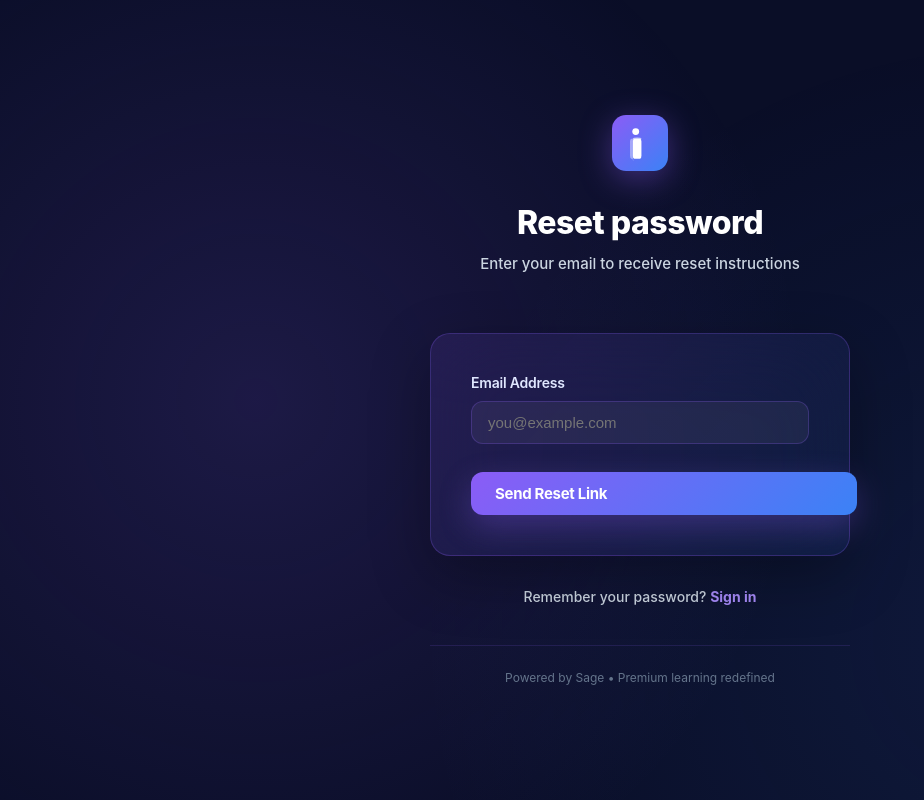
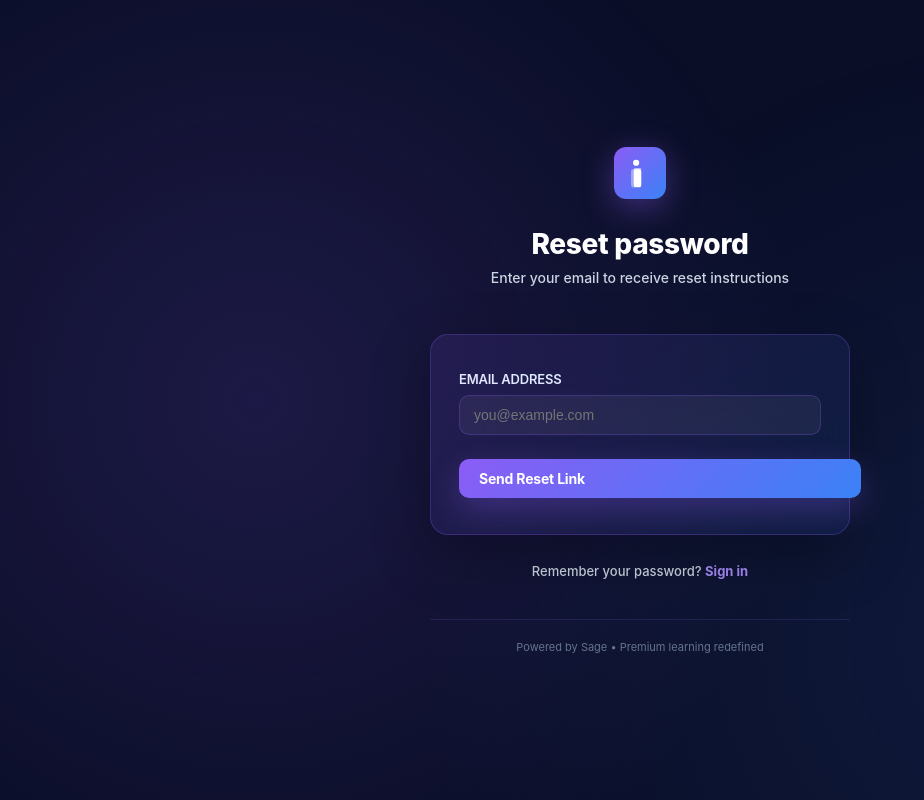
Before and after one commit to emmagreat49-glitch/ilearn-nextjs, a Next.js app: page /forgot-password in a window 1280 px wide. Shown: the whole page, without its empty margins (0-924 px from the left). Built offline with nearby package versions, Linux system fonts and the light colour scheme.

Commit message:
fix: password reset with token-based flow

```diff
--- a/app/forgot-password/page.tsx
+++ b/app/forgot-password/page.tsx
@@ -1,13 +1,24 @@
 'use client'
-import { useState } from 'react'
-import { useRouter } from 'next/navigation'
+import { useState, useEffect } from 'react'
+import { useRouter, useSearchParams } from 'next/navigation'
 
 export default function ForgotPasswordPage() {
   const [email, setEmail] = useState('')
+  const [password, setPassword] = useState('')
+  const [confirmPassword, setConfirmPassword] = useState('')
   const [submitted, setSubmitted] = useState(false)
+  const [resetting, setResetting] = useState(false)
   const [error, setError] = useState('')
   const [loading, setLoading] = useState(false)
   const router = useRouter()
+  const searchParams = useSearchParams()
+  const resetToken = searchParams.get('token')
+
+  useEffect(() => {
+    if (resetToken) {
+      setResetting(true)
+    }
+  }, [resetToken])
 
   const handleSubmit = async (e: React.FormEvent) => {
     e.preventDefault()
@@ -19,15 +30,97 @@ export default function ForgotPasswordPage() {
     }
 
     setLoading(true)
+
+    try {
+      // Check if user exists
+      const usersData = localStorage.getItem('ilearn_users')
+      const users = usersData ? JSON.parse(usersData) : []
+      const user = users.find((u: any) => u.email === email)
+
+      if (!user) {
+        // Don't reveal if email exists for security
+        setSubmitted(true)
+        setLoading(false)
+        return
+      }
+
+      // Generate reset token
+      const token = Math.random().toString(36).substring(7) + Date.now().toString(36)
+      const resetTokens = JSON.parse(localStorage.getItem('ilearn_reset_tokens') || '{}')
+      resetTokens[token] = { email, expiresAt: Date.now() + 3600000 } // 1 hour expiry
+      localStorage.setItem('ilearn_reset_tokens', JSON.stringify(resetTokens))
+
+      // In production, send email with reset link
+      // For now, show reset link locally
+      const resetLink = `${window.location.origin}/forgot-password?token=${token}`
+      console.log('Password reset link (in production, this would be emailed):', resetLink)
+
       setTimeout(() => {
         setSubmitted(true)
         setLoading(false)
       }, 800)
+    } catch (err) {
+      setError('An error occurred. Please try again.')
+      setLoading(false)
+    }
   }
 
-  if (submitted) {
+  const handleResetPassword = async (e: React.FormEvent) => {
+    e.preventDefault()
+    setError('')
+
+    if (!password || !confirmPassword) {
+      setError('Please fill in all fields')
+      return
+    }
+
+    if (password !== confirmPassword) {
+      setError('Passwords do not match')
+      return
+    }
+
+    if (password.length < 8) {
+      setError('Password must be at least 8 characters')
+      return
+    }
+
+    setLoading(true)
+
+    try {
+      const resetTokens = JSON.parse(localStorage.getItem('ilearn_reset_tokens') || '{}')
+      const tokenData = resetTokens[resetToken]
+
+      if (!tokenData || tokenData.expiresAt < Date.now()) {
+        setError('Reset link has expired. Please request a new one.')
+        setLoading(false)
+        return
+      }
+
+      // Update user password
+      const usersData = localStorage.getItem('ilearn_users')
+      const users = usersData ? JSON.parse(usersData) : []
+      const userIndex = users.findIndex((u: any) => u.email === tokenData.email)
+
+      if (userIndex !== -1) {
+        users[userIndex].password = password
+        localStorage.setItem('ilearn_users', JSON.stringify(users))
+        delete resetTokens[resetToken]
+        localStorage.setItem('ilearn_reset_tokens', JSON.stringify(resetTokens))
+
+        setTimeout(() => {
+          router.push('/login?reset=success')
+        }, 800)
+      }
+    } catch (err) {
+      setError('An error occurred. Please try again.')
+      setLoading(false)
+    }
+  }
+
+  // Reset Password Form
+  if (resetting) {
     return (
-      <div style={{ background: '#0a0e27', color: '#fff', minHeight: '100vh', fontFamily: 'Inter, sans-serif', display: 'flex', alignItems: 'center', justifyContent: 'center', padding: '20px' }}>
+      <div style={{ background: '#0a0e27', color: '#fff', minHeight: '100vh', fontFamily: 'Inter, sans-serif', display: 'flex', alignItems: 'center', justifyContent: 'center', padding: '24px 20px' }}>
         <div style={{
           position: 'fixed', top: 0, left: 0, width: '100%', height: '100%',
           background: 'radial-gradient(circle at 20% 50%, rgba(139, 92, 246, 0.15) 0%, transparent 50%), radial-gradient(circle at 80% 80%, rgba(59, 130, 246, 0.1) 0%, transparent 50%)',
@@ -35,104 +128,80 @@ export default function ForgotPasswordPage() {
         }} />
 
         <div style={{ position: 'relative', zIndex: 2, width: '100%', maxWidth: '420px' }}>
-          <div style={{ textAlign: 'center' }}>
-            <div style={{ width: '64px', height: '64px', background: 'linear-gradient(135deg, rgba(139, 92, 246, 0.2) 0%, rgba(59, 130, 246, 0.15) 100%)', border: '2px solid rgba(139, 92, 246, 0.4)', borderRadius: '50%', display: 'flex', alignItems: 'center', justifyContent: 'center', margin: '0 auto 32px', fontSize: '32px' }}>
-              ✓
-            </div>
-
-            <h1 style={{ fontSize: '32px', fontWeight: '800', marginBottom: '16px', letterSpacing: '-0.5px' }}>Check your email</h1>
-            <p style={{ fontSize: '15px', color: '#cbd5e1', fontWeight: '500', marginBottom: '32px', lineHeight: '1.6' }}>
-              We've sent password reset instructions to <strong style={{ color: '#e0e7ff' }}>{email}</strong>
-            </p>
-
-            <p style={{ fontSize: '14px', color: '#94a3b8', marginBottom: '40px' }}>
-              Didn't receive it? Check your spam folder or try signing in if you remember your password.
-            </p>
-
-            <button
-              onClick={() => router.push('/login')}
-              style={{
-                padding: '12px 32px',
-                background: 'linear-gradient(135deg, #8b5cf6 0%, #3b82f6 100%)',
-                border: 'none',
-                borderRadius: '12px',
-                color: '#fff',
-                fontWeight: '700',
-                fontSize: '15px',
-                cursor: 'pointer',
-                transition: 'all 0.3s ease',
-                boxShadow: '0 12px 32px rgba(139, 92, 246, 0.3)',
-                letterSpacing: '-0.3px',
-              }}
-              onMouseEnter={(e) => {
-                e.currentTarget.style.transform = 'translateY(-2px)'
-                e.currentTarget.style.boxShadow = '0 16px 48px rgba(139, 92, 246, 0.4)'
-              }}
-              onMouseLeave={(e) => {
-                e.currentTarget.style.transform = 'translateY(0)'
-                e.currentTarget.style.boxShadow = '0 12px 32px rgba(139, 92, 246, 0.3)'
-              }}
-            >
-              Back to Sign In
-            </button>
-          </div>
-        </div>
-      </div>
-    )
-  }
-
-  return (
-    <div style={{ background: '#0a0e27', color: '#fff', minHeight: '100vh', fontFamily: 'Inter, sans-serif', display: 'flex', alignItems: 'center', justifyContent: 'center', padding: '20px' }}>
-      <div style={{
-        position: 'fixed', top: 0, left: 0, width: '100%', height: '100%',
-        background: 'radial-gradient(circle at 20% 50%, rgba(139, 92, 246, 0.15) 0%, transparent 50%), radial-gradient(circle at 80% 80%, rgba(59, 130, 246, 0.1) 0%, transparent 50%)',
-        zIndex: 0, pointerEvents: 'none',
-      }} />
-
-      <div style={{ position: 'relative', zIndex: 2, width: '100%', maxWidth: '420px' }}>
-        <div style={{ textAlign: 'center', marginBottom: '60px' }}>
-          <div style={{ marginBottom: '32px', display: 'flex', justifyContent: 'center' }}>
-            <svg width="56" height="56" viewBox="0 0 100 140" xmlns="http://www.w3.org/2000/svg" style={{ borderRadius: '14px', padding: '8px', background: 'linear-gradient(135deg, #8b5cf6 0%, #3b82f6 100%)', boxShadow: '0 8px 32px rgba(139, 92, 246, 0.4)' }}>
+          <div style={{ textAlign: 'center', marginBottom: '48px' }}>
+            <div style={{ marginBottom: '28px', display: 'flex', justifyContent: 'center' }}>
+              <svg width="52" height="52" viewBox="0 0 100 140" xmlns="http://www.w3.org/2000/svg" style={{ borderRadius: '12px', padding: '8px', background: 'linear-gradient(135deg, #8b5cf6 0%, #3b82f6 100%)', boxShadow: '0 8px 32px rgba(139, 92, 246, 0.4)' }}>
                 <defs>
-                <linearGradient id="fpLogo" x1="0%" y1="0%" x2="100%" y2="100%">
+                  <linearGradient id="resetLogo" x1="0%" y1="0%" x2="100%" y2="100%">
                     <stop offset="0%" style={{ stopColor: '#ffffff', stopOpacity: 1 }} />
                     <stop offset="100%" style={{ stopColor: '#ffffff', stopOpacity: 1 }} />
                   </linearGradient>
                 </defs>
-              <circle cx="35" cy="30" r="12" fill="url(#fpLogo)" />
-              <path d="M 20 55 Q 15 55 15 65 L 15 115 Q 15 125 20 125 L 30 130 Q 28 130 25 130 L 25 65 Q 25 55 30 55 Z" fill="url(#fpLogo)" opacity="0.4"/>
-              <path d="M 30 55 Q 25 55 25 65 L 25 115 Q 25 125 30 125 L 50 125 Q 55 125 55 115 L 55 65 Q 55 55 50 55 Z" fill="url(#fpLogo)"/>
-              <ellipse cx="40" cy="55" rx="15" ry="4" fill="url(#fpLogo)" opacity="0.6"/>
+                <circle cx="35" cy="30" r="12" fill="url(#resetLogo)" />
+                <path d="M 20 55 Q 15 55 15 65 L 15 115 Q 15 125 20 125 L 30 130 Q 28 130 25 130 L 25 65 Q 25 55 30 55 Z" fill="url(#resetLogo)" opacity="0.4"/>
+                <path d="M 30 55 Q 25 55 25 65 L 25 115 Q 25 125 30 125 L 50 125 Q 55 125 55 115 L 55 65 Q 55 55 50 55 Z" fill="url(#resetLogo)"/>
+                <ellipse cx="40" cy="55" rx="15" ry="4" fill="url(#resetLogo)" opacity="0.6"/>
               </svg>
             </div>
 
-          <h1 style={{ fontSize: '32px', fontWeight: '800', marginBottom: '12px', letterSpacing: '-0.5px' }}>Reset password</h1>
-          <p style={{ fontSize: '15px', color: '#cbd5e1', fontWeight: '500' }}>Enter your email to receive reset instructions</p>
+            <h1 style={{ fontSize: '28px', fontWeight: '800', marginBottom: '8px', letterSpacing: '-0.3px' }}>Set new password</h1>
+            <p style={{ fontSize: '14px', color: '#cbd5e1', fontWeight: '500', margin: 0 }}>Create a new password for your account</p>
           </div>
 
-        <form onSubmit={handleSubmit} style={{
+          <form onSubmit={handleResetPassword} style={{
             background: 'linear-gradient(135deg, rgba(139, 92, 246, 0.12) 0%, rgba(59, 130, 246, 0.08) 100%)',
             border: '1.5px solid rgba(139, 92, 246, 0.25)',
-          borderRadius: '20px',
-          padding: '40px',
+            borderRadius: '18px',
+            padding: '36px 28px',
             backdropFilter: 'blur(40px)',
             boxShadow: '0 20px 60px rgba(0, 0, 0, 0.3)',
           }}>
-          <div style={{ marginBottom: '28px' }}>
-            <label style={{ display: 'block', fontSize: '14px', fontWeight: '600', marginBottom: '10px', color: '#e0e7ff', letterSpacing: '-0.2px' }}>Email Address</label>
+            <div style={{ marginBottom: '20px' }}>
+              <label style={{ display: 'block', fontSize: '13px', fontWeight: '600', marginBottom: '8px', color: '#e0e7ff', letterSpacing: '-0.2px', textTransform: 'uppercase' }}>New Password</label>
               <input
-              type="email"
-              value={email}
-              onChange={(e) => setEmail(e.target.value)}
-              placeholder="you@example.com"
+                type="password"
+                value={password}
+                onChange={(e) => setPassword(e.target.value)}
+                placeholder="••••••••"
                 style={{
                   width: '100%',
-                padding: '12px 16px',
+                  padding: '11px 14px',
                   background: 'rgba(255, 255, 255, 0.05)',
                   border: '1.5px solid rgba(139, 92, 246, 0.25)',
-                borderRadius: '12px',
+                  borderRadius: '10px',
                   color: '#fff',
-                fontSize: '15px',
+                  fontSize: '14px',
+                  fontWeight: '500',
+                  outline: 'none',
+                  transition: 'all 0.3s ease',
+                  boxSizing: 'border-box',
+                }}
+                onFocus={(e) => {
+                  e.currentTarget.style.borderColor = 'rgba(139, 92, 246, 0.6)'
+                  e.currentTarget.style.background = 'rgba(255, 255, 255, 0.08)'
+                }}
+                onBlur={(e) => {
+                  e.currentTarget.style.borderColor = 'rgba(139, 92, 246, 0.25)'
+                  e.currentTarget.style.background = 'rgba(255, 255, 255, 0.05)'
+                }}
+              />
+            </div>
+
+            <div style={{ marginBottom: '24px' }}>
+              <label style={{ display: 'block', fontSize: '13px', fontWeight: '600', marginBottom: '8px', color: '#e0e7ff', letterSpacing: '-0.2px', textTransform: 'uppercase' }}>Confirm Password</label>
+              <input
+                type="password"
+                value={confirmPassword}
+                onChange={(e) => setConfirmPassword(e.target.value)}
+                placeholder="••••••••"
+                style={{
+                  width: '100%',
+                  padding: '11px 14px',
+                  background: 'rgba(255, 255, 255, 0.05)',
+                  border: '1.5px solid rgba(139, 92, 246, 0.25)',
+                  borderRadius: '10px',
+                  color: '#fff',
+                  fontSize: '14px',
                   fontWeight: '500',
                   outline: 'none',
                   transition: 'all 0.3s ease',
@@ -150,7 +219,7 @@ export default function ForgotPasswordPage() {
             </div>
 
             {error && (
-            <div style={{ background: 'rgba(239, 68, 68, 0.1)', border: '1px solid rgba(239, 68, 68, 0.3)', borderRadius: '10px', padding: '12px 14px', marginBottom: '20px', fontSize: '14px', color: '#fca5a5', fontWeight: '500' }}>
+              <div style={{ background: 'rgba(239, 68, 68, 0.1)', border: '1px solid rgba(239, 68, 68, 0.3)', borderRadius: '10px', padding: '12px 14px', marginBottom: '20px', fontSize: '13px', color: '#fca5a5', fontWeight: '500' }}>
                 {error}
               </div>
             )}
@@ -160,37 +229,162 @@ export default function ForgotPasswordPage() {
               disabled={loading}
               style={{
                 width: '100%',
-              padding: '12px 24px',
+                padding: '11px 20px',
                 background: loading ? 'rgba(139, 92, 246, 0.5)' : 'linear-gradient(135deg, #8b5cf6 0%, #3b82f6 100%)',
                 border: 'none',
-              borderRadius: '12px',
+                borderRadius: '10px',
                 color: '#fff',
                 fontWeight: '700',
-              fontSize: '15px',
+                fontSize: '14px',
                 cursor: loading ? 'default' : 'pointer',
                 transition: 'all 0.3s ease',
                 boxShadow: loading ? 'none' : '0 12px 32px rgba(139, 92, 246, 0.3)',
-              letterSpacing: '-0.3px',
+                letterSpacing: '-0.2px',
               }}
-            onMouseEnter={(e) => {
-              if (!loading) {
-                e.currentTarget.style.transform = 'translateY(-2px)'
-                e.currentTarget.style.boxShadow = '0 16px 48px rgba(139, 92, 246, 0.4)'
+            >
+              {loading ? 'Resetting...' : 'Reset Password'}
+            </button>
+          </form>
+
+          <div style={{ marginTop: '40px', paddingTop: '20px', borderTop: '1px solid rgba(139, 92, 246, 0.15)', textAlign: 'center', fontSize: '11px', color: '#64748b' }}>
+            Powered by Sage • Premium learning redefined
+          </div>
+        </div>
+      </div>
+    )
   }
+
+  // Request Password Reset Form
+  return (
+    <div style={{ background: '#0a0e27', color: '#fff', minHeight: '100vh', fontFamily: 'Inter, sans-serif', display: 'flex', alignItems: 'center', justifyContent: 'center', padding: '24px 20px' }}>
+      <div style={{
+        position: 'fixed', top: 0, left: 0, width: '100%', height: '100%',
+        background: 'radial-gradient(circle at 20% 50%, rgba(139, 92, 246, 0.15) 0%, transparent 50%), radial-gradient(circle at 80% 80%, rgba(59, 130, 246, 0.1) 0%, transparent 50%)',
+        zIndex: 0, pointerEvents: 'none',
+      }} />
+
+      <div style={{ position: 'relative', zIndex: 2, width: '100%', maxWidth: '420px' }}>
+        {submitted ? (
+          <div style={{ textAlign: 'center' }}>
+            <div style={{ width: '64px', height: '64px', background: 'linear-gradient(135deg, rgba(139, 92, 246, 0.2) 0%, rgba(59, 130, 246, 0.15) 100%)', border: '2px solid rgba(139, 92, 246, 0.4)', borderRadius: '50%', display: 'flex', alignItems: 'center', justifyContent: 'center', margin: '0 auto 28px', fontSize: '32px' }}>
+              ✓
+            </div>
+
+            <h1 style={{ fontSize: '28px', fontWeight: '800', marginBottom: '12px', letterSpacing: '-0.3px' }}>Check your email</h1>
+            <p style={{ fontSize: '14px', color: '#cbd5e1', fontWeight: '500', marginBottom: '28px', lineHeight: '1.6' }}>
+              Password reset instructions have been sent to <strong style={{ color: '#e0e7ff' }}>{email}</strong>
+            </p>
+
+            <button
+              onClick={() => router.push('/login')}
+              style={{
+                padding: '11px 28px',
+                background: 'linear-gradient(135deg, #8b5cf6 0%, #3b82f6 100%)',
+                border: 'none',
+                borderRadius: '10px',
+                color: '#fff',
+                fontWeight: '700',
+                fontSize: '14px',
+                cursor: 'pointer',
+                transition: 'all 0.3s ease',
+                boxShadow: '0 12px 32px rgba(139, 92, 246, 0.3)',
+                letterSpacing: '-0.2px',
               }}
-            onMouseLeave={(e) => {
-              if (!loading) {
-                e.currentTarget.style.transform = 'translateY(0)'
-                e.currentTarget.style.boxShadow = '0 12px 32px rgba(139, 92, 246, 0.3)'
-              }
+            >
+              Back to Sign In
+            </button>
+          </div>
+        ) : (
+          <>
+            <div style={{ textAlign: 'center', marginBottom: '48px' }}>
+              <div style={{ marginBottom: '28px', display: 'flex', justifyContent: 'center' }}>
+                <svg width="52" height="52" viewBox="0 0 100 140" xmlns="http://www.w3.org/2000/svg" style={{ borderRadius: '12px', padding: '8px', background: 'linear-gradient(135deg, #8b5cf6 0%, #3b82f6 100%)', boxShadow: '0 8px 32px rgba(139, 92, 246, 0.4)' }}>
+                  <defs>
+                    <linearGradient id="fpLogo" x1="0%" y1="0%" x2="100%" y2="100%">
+                      <stop offset="0%" style={{ stopColor: '#ffffff', stopOpacity: 1 }} />
+                      <stop offset="100%" style={{ stopColor: '#ffffff', stopOpacity: 1 }} />
+                    </linearGradient>
+                  </defs>
+                  <circle cx="35" cy="30" r="12" fill="url(#fpLogo)" />
+                  <path d="M 20 55 Q 15 55 15 65 L 15 115 Q 15 125 20 125 L 30 130 Q 28 130 25 130 L 25 65 Q 25 55 30 55 Z" fill="url(#fpLogo)" opacity="0.4"/>
+                  <path d="M 30 55 Q 25 55 25 65 L 25 115 Q 25 125 30 125 L 50 125 Q 55 125 55 115 L 55 65 Q 55 55 50 55 Z" fill="url(#fpLogo)"/>
+                  <ellipse cx="40" cy="55" rx="15" ry="4" fill="url(#fpLogo)" opacity="0.6"/>
+                </svg>
+              </div>
+
+              <h1 style={{ fontSize: '28px', fontWeight: '800', marginBottom: '8px', letterSpacing: '-0.3px' }}>Reset password</h1>
+              <p style={{ fontSize: '14px', color: '#cbd5e1', fontWeight: '500', margin: 0 }}>Enter your email to receive reset instructions</p>
+            </div>
+
+            <form onSubmit={handleSubmit} style={{
+              background: 'linear-gradient(135deg, rgba(139, 92, 246, 0.12) 0%, rgba(59, 130, 246, 0.08) 100%)',
+              border: '1.5px solid rgba(139, 92, 246, 0.25)',
+              borderRadius: '18px',
+              padding: '36px 28px',
+              backdropFilter: 'blur(40px)',
+              boxShadow: '0 20px 60px rgba(0, 0, 0, 0.3)',
+            }}>
+              <div style={{ marginBottom: '24px' }}>
+                <label style={{ display: 'block', fontSize: '13px', fontWeight: '600', marginBottom: '8px', color: '#e0e7ff', letterSpacing: '-0.2px', textTransform: 'uppercase' }}>Email Address</label>
+                <input
+                  type="email"
+                  value={email}
+                  onChange={(e) => setEmail(e.target.value)}
+                  placeholder="you@example.com"
+                  style={{
+                    width: '100%',
+                    padding: '11px 14px',
+                    background: 'rgba(255, 255, 255, 0.05)',
+                    border: '1.5px solid rgba(139, 92, 246, 0.25)',
+                    borderRadius: '10px',
+                    color: '#fff',
+                    fontSize: '14px',
+                    fontWeight: '500',
+                    outline: 'none',
+                    transition: 'all 0.3s ease',
+                    boxSizing: 'border-box',
+                  }}
+                  onFocus={(e) => {
+                    e.currentTarget.style.borderColor = 'rgba(139, 92, 246, 0.6)'
+                    e.currentTarget.style.background = 'rgba(255, 255, 255, 0.08)'
+                  }}
+                  onBlur={(e) => {
+                    e.currentTarget.style.borderColor = 'rgba(139, 92, 246, 0.25)'
+                    e.currentTarget.style.background = 'rgba(255, 255, 255, 0.05)'
+                  }}
+                />
+              </div>
+
+              {error && (
+                <div style={{ background: 'rgba(239, 68, 68, 0.1)', border: '1px solid rgba(239, 68, 68, 0.3)', borderRadius: '10px', padding: '12px 14px', marginBottom: '20px', fontSize: '13px', color: '#fca5a5', fontWeight: '500' }}>
+                  {error}
+                </div>
+              )}
+
+              <button
+                type="submit"
+                disabled={loading}
+                style={{
+                  width: '100%',
+                  padding: '11px 20px',
+                  background: loading ? 'rgba(139, 92, 246, 0.5)' : 'linear-gradient(135deg, #8b5cf6 0%, #3b82f6 100%)',
+                  border: 'none',
+                  borderRadius: '10px',
+                  color: '#fff',
+                  fontWeight: '700',
+                  fontSize: '14px',
+                  cursor: loading ? 'default' : 'pointer',
+                  transition: 'all 0.3s ease',
+                  boxShadow: loading ? 'none' : '0 12px 32px rgba(139, 92, 246, 0.3)',
+                  letterSpacing: '-0.2px',
                 }}
               >
                 {loading ? 'Sending...' : 'Send Reset Link'}
               </button>
             </form>
 
-        <div style={{ textAlign: 'center', marginTop: '32px' }}>
-          <p style={{ fontSize: '14px', color: '#cbd5e1', fontWeight: '500', margin: '0' }}>
+            <div style={{ textAlign: 'center', marginTop: '28px' }}>
+              <p style={{ fontSize: '13px', color: '#cbd5e1', fontWeight: '500', margin: '0' }}>
                 Remember your password?{' '}
                 <a href="/login" style={{ color: '#a78bfa', textDecoration: 'none', fontWeight: '700', transition: 'color 0.2s' }} onMouseEnter={(e) => e.currentTarget.style.color = '#c4b5fd'} onMouseLeave={(e) => e.currentTarget.style.color = '#a78bfa'}>
                   Sign in
@@ -198,9 +392,11 @@ export default function ForgotPasswordPage() {
               </p>
             </div>
 
-        <div style={{ marginTop: '40px', paddingTop: '24px', borderTop: '1px solid rgba(139, 92, 246, 0.15)', textAlign: 'center', fontSize: '12px', color: '#64748b' }}>
+            <div style={{ marginTop: '40px', paddingTop: '20px', borderTop: '1px solid rgba(139, 92, 246, 0.15)', textAlign: 'center', fontSize: '11px', color: '#64748b' }}>
               Powered by Sage • Premium learning redefined
             </div>
+          </>
+        )}
       </div>
     </div>
   )
```
Lines whose indentation alone changed are shown as unchanged.
